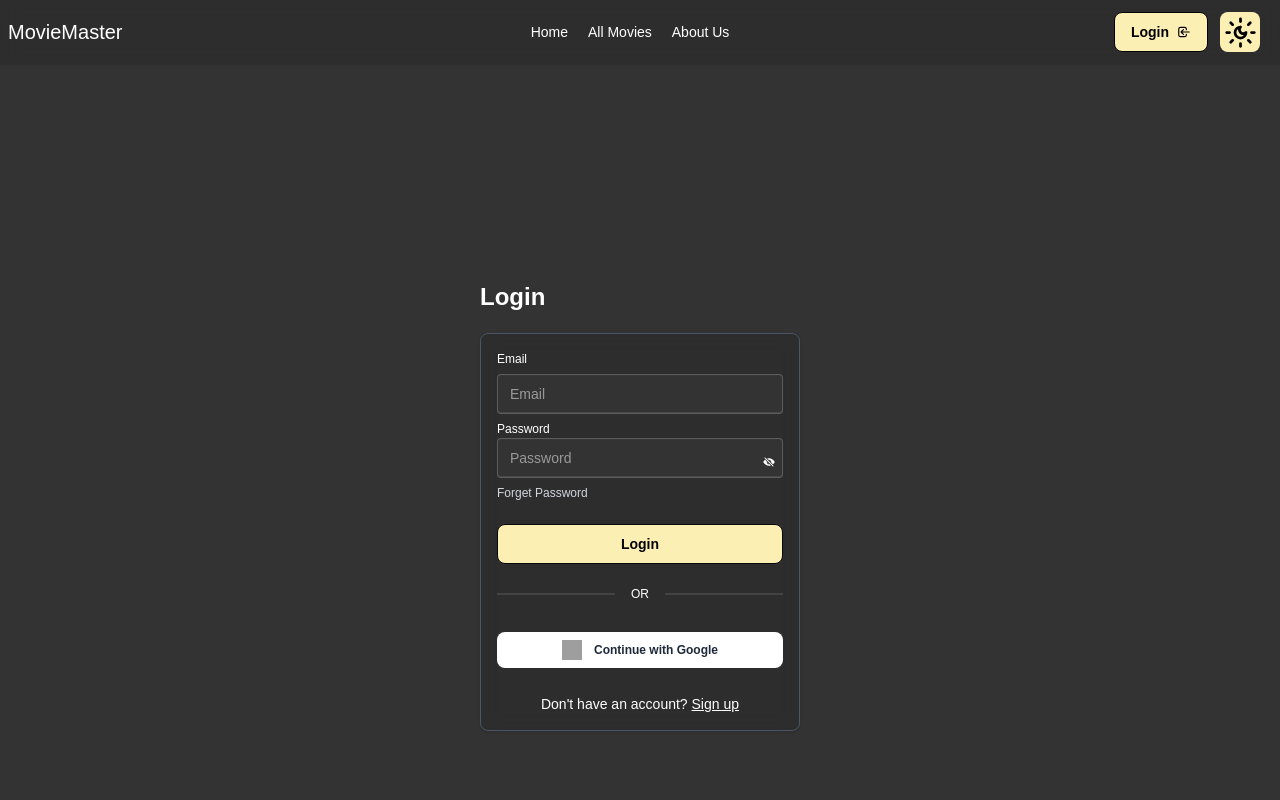
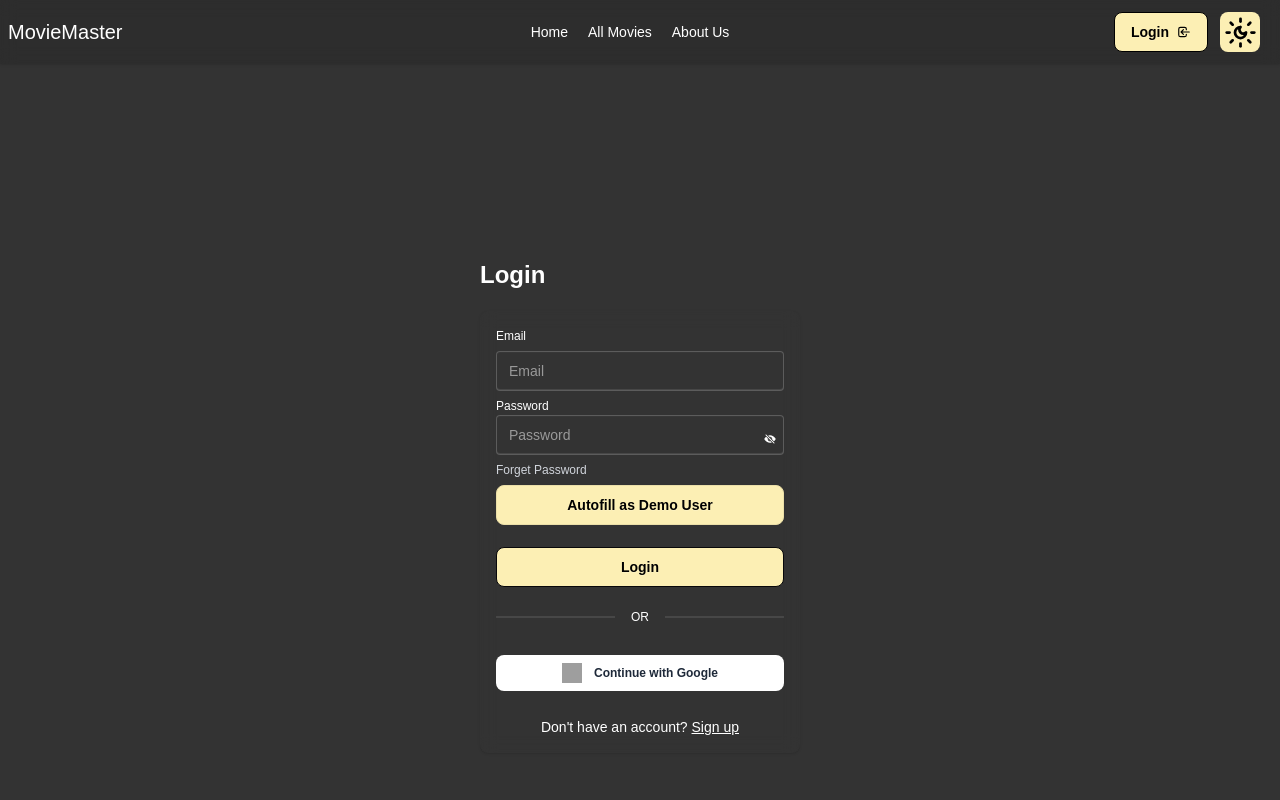
Before and after one commit to glitch86/movie-master-client, a React (Vite) app: page /login in a window 1280 px wide. Shown: the top 800 px of the page. Built offline with nearby package versions, Linux system fonts and the light colour scheme; no server answers; grey boxes are pictures that could not be loaded.

Commit message:
added demon credincials

```diff
--- a/src/Layout/DashboardLayout.jsx
+++ b/src/Layout/DashboardLayout.jsx
@@ -55,7 +55,7 @@ const DashboardLayout = () => {
                 <path d="M14 10l2 2l-2 2"></path>
               </svg>
             </label>
-            <div className="px-4">Movie Master</div>
+            <div className="px-4"><Link to={"/"}>Movie Master</Link></div>
           </div>
 
           <div className="mx-5 flex gap-4">
--- a/src/Pages/Login.jsx
+++ b/src/Pages/Login.jsx
@@ -1,10 +1,10 @@
-import React, { useContext, useState } from "react";
+import { signInWithEmailAndPassword } from "firebase/auth";
+import { useContext, useState } from "react";
+import toast from "react-hot-toast";
 import { FaEye } from "react-icons/fa6";
 import { IoEyeOff } from "react-icons/io5";
 import { Link, useLocation, useNavigate } from "react-router";
 import { AuthContext } from "../Context/AuthContext";
-import toast from "react-hot-toast";
-import { signInWithEmailAndPassword } from "firebase/auth";
 import { auth } from "../Firebase/sdk";
 // import bg from '../assets/SimpleShiny.svg';
 
@@ -13,6 +13,8 @@ import { auth } from "../Firebase/sdk";
 const Login = () => {
   const { setUser, googleSignIn } = useContext(AuthContext);
   const [showPass, setShowPass] = useState(false);
+  const [email, setEmail] = useState();
+  const [pass, setPass] = useState();
 
   const location = useLocation();
   const from = location.state || "/";
@@ -36,6 +38,14 @@ const Login = () => {
       });
   };
 
+  const handleCred = (e) => {
+    e.preventDefault();
+
+    setEmail("user@movie.com");
+    setPass("User#01");
+    console.log("succ");
+  };
+
   // google sign in
   const handleGoogleSignin = () => {
     googleSignIn()
@@ -54,7 +64,7 @@ const Login = () => {
         </div>
         <form
           onSubmit={handleSignin}
-          className="fieldset rounded-box w-xs border border-gray-600 p-4 bg-black/10 backdrop-blur-sm shadow-sm"
+          className="fieldset rounded-box w-xs p-4 backdrop-blur-sm shadow-sm"
         >
           <label className="label text-white">Email</label>
           <input
@@ -62,6 +72,7 @@ const Login = () => {
             className="input"
             name="email"
             placeholder="Email"
+            defaultValue={email}
           />
 
           <div className="relative">
@@ -71,6 +82,7 @@ const Login = () => {
               className="input"
               name="password"
               placeholder="Password"
+              defaultValue={pass}
             />
             <span
               onClick={() => setShowPass(!showPass)}
@@ -84,7 +96,11 @@ const Login = () => {
             <Link>Forget Password</Link>
           </span>
 
+          <button className="btn btn-primary" onClick={handleCred}>
+            Autofill as Demo User
+          </button>
           <button className="btn btn-neutral mt-4">Login</button>
+
           <div className="divider">OR</div>
           <button
             type="button"
--- a/src/Pages/MovieDetails.jsx
+++ b/src/Pages/MovieDetails.jsx
@@ -1,4 +1,4 @@
-import React, { use, useEffect } from "react";
+import React, { use } from "react";
 import { Link, useNavigate, useParams } from "react-router";
 import useData from "../Hooks/useData";
 import { FaClock, FaPlay, FaPlus, FaRegTrashAlt } from "react-icons/fa";
```
